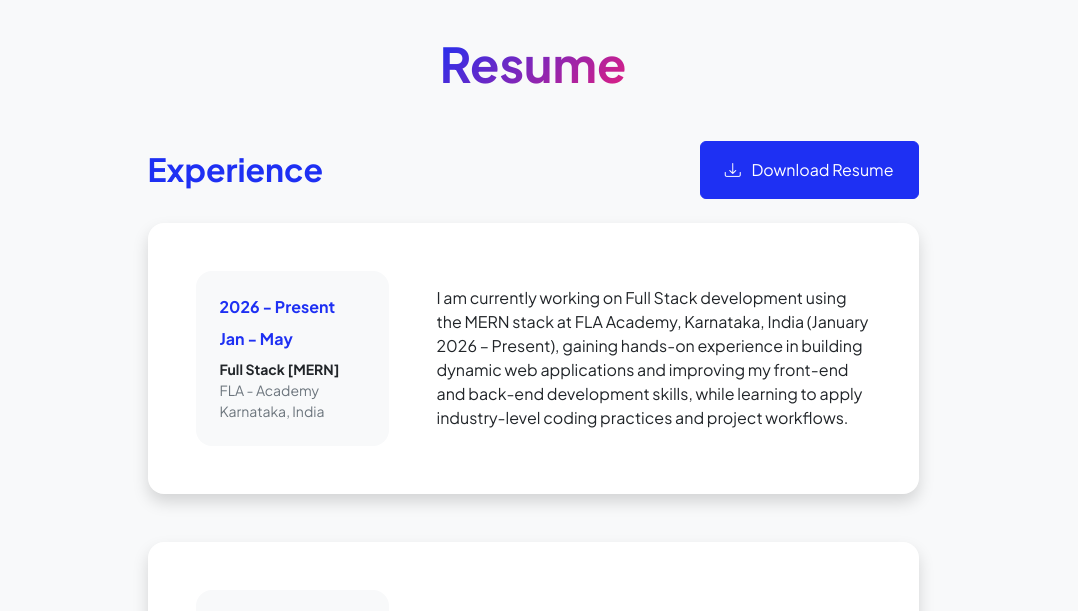
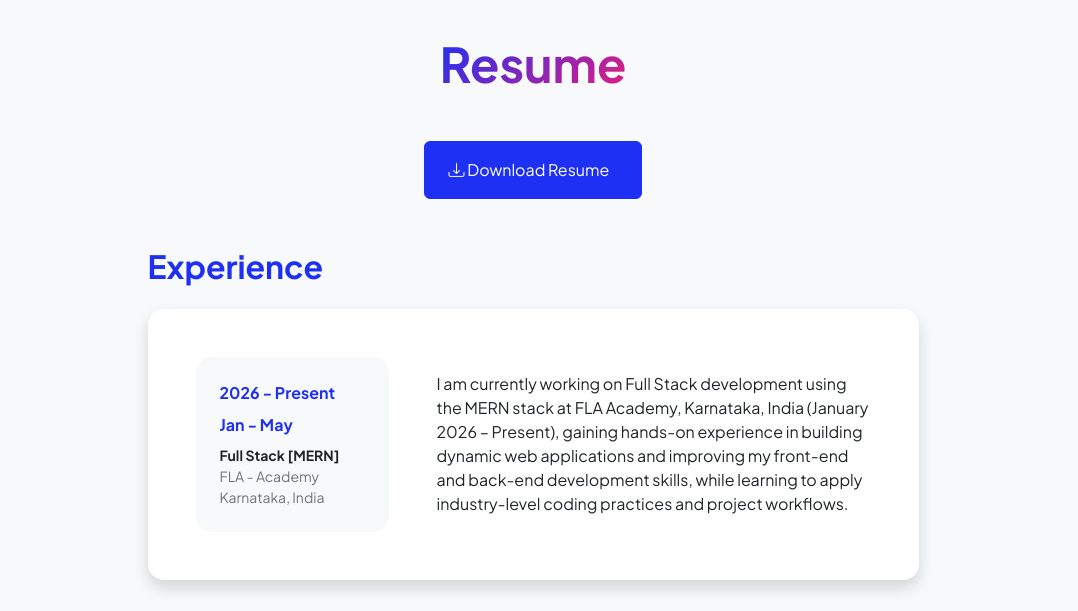
Before and after one commit to ashhamshingeri/Personal-Web, a plain HTML site: page resume.html in a window 1280 px wide. Shown: the part 131-742 px from the top of the page, without its empty margins (107-1185 px from the left). Drawn offline with nearby package versions, Linux system fonts and the light colour scheme.

Commit message:
Change in alignment for resume button

```diff
--- a/resume.html
+++ b/resume.html
@@ -54,14 +54,15 @@
                 <div class="col-lg-11 col-xl-9 col-xxl-8">
                     <!-- Experience Section-->
                     <section>
+                        <!-- Download resume button-->
+                        <!-- Note: Set the link href target to a PDF file within your project-->
+                        <div class="text-center mb-5">
+                            <a class="btn btn-primary px-4 py-3" href="#!">
+                                <div class="d-inline-block bi bi-download me-2"> Download Resume</div>
+                            </a>
+                        </div>
                         <div class="d-flex align-items-center justify-content-between mb-4">
                             <h2 class="text-primary fw-bolder mb-0 hover-underline hover-underline-blue">Experience</h2>
-                            <!-- Download resume button-->
-                            <!-- Note: Set the link href target to a PDF file within your project-->
-                            <a class="btn btn-primary px-4 py-3" href="#!">
-                                <div class="d-inline-block bi bi-download me-2"></div>
-                                Download Resume
-                            </a>
                         </div>
                         <!-- Experience Card 1-->
                         <div class="card shadow border-0 rounded-4 mb-5" data-aos="fade-up">
```
